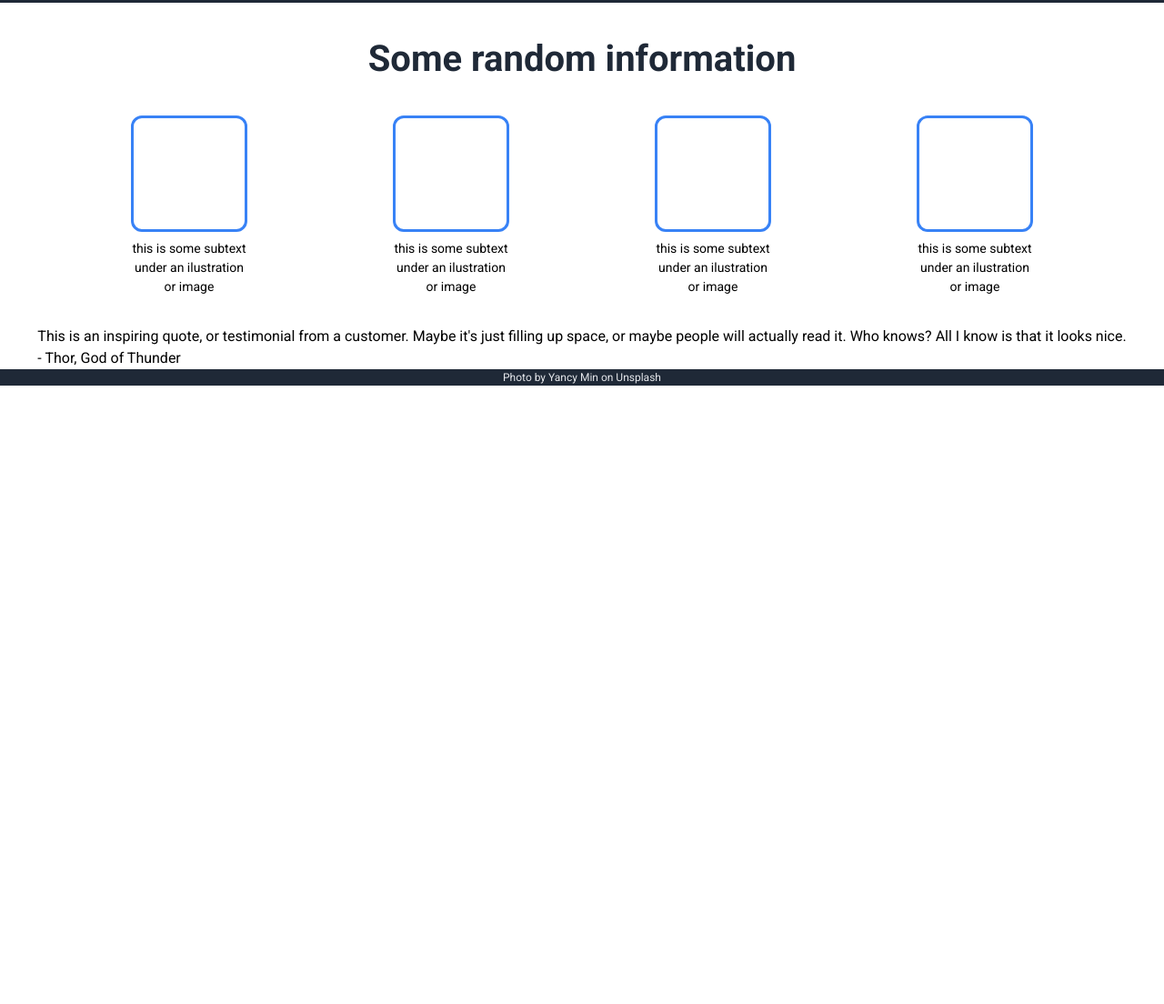
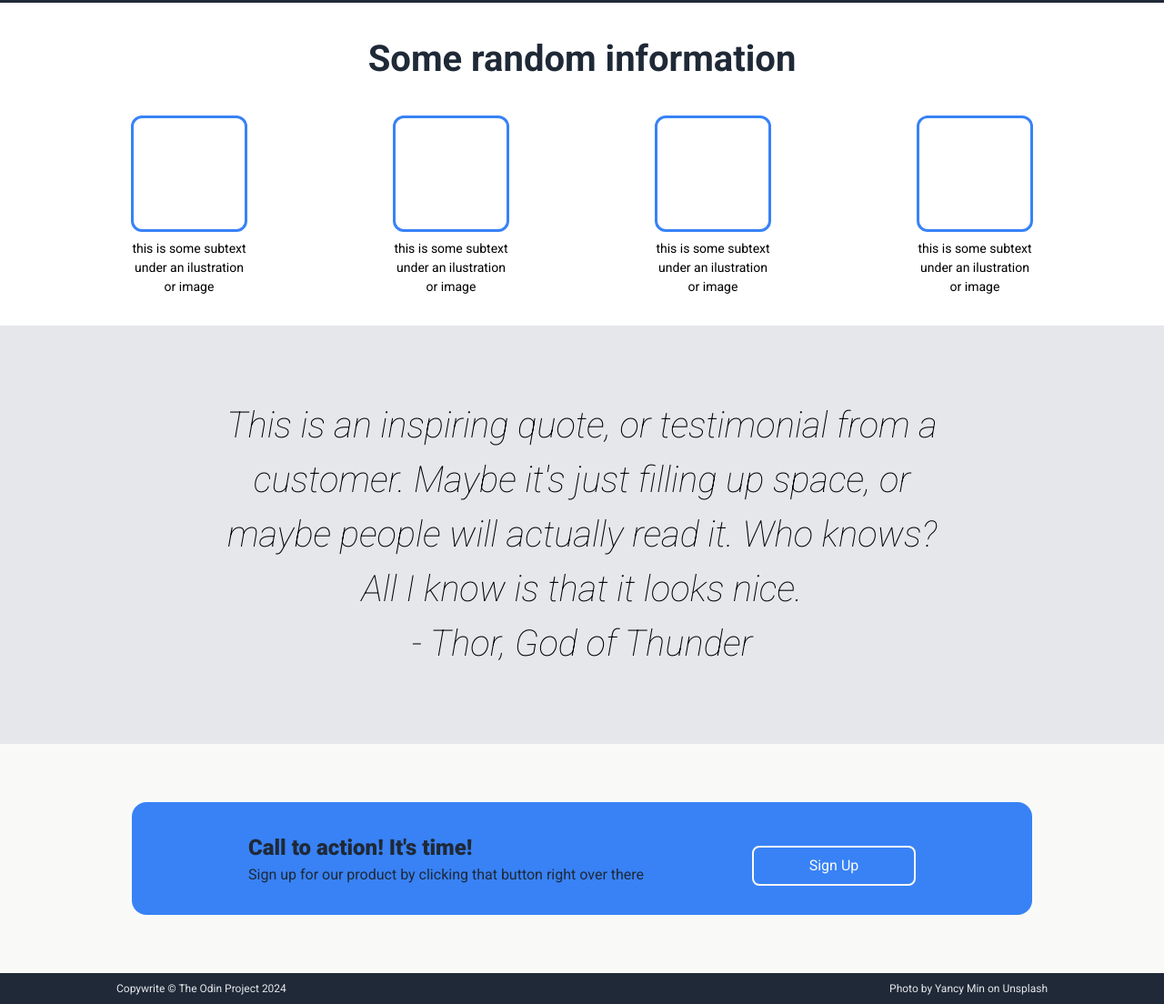
Before and after one commit to SimonMcCaffery/TOP-project-landingpage, a plain HTML site: page index.html in a window 1280 px wide. Shown: the part 666-1770 px from the top of the page at 91% size. Before the commit the page ends 1090 px from the top, so only its background shows below. Drawn offline with Linux system fonts and the light colour scheme.

Commit message:
Finished assignment
Complete styling, added the call to action section and finished the footer.

Added a README with a bit of reflection on the process.

```diff
--- a/index.html
+++ b/index.html
@@ -59,7 +59,6 @@
         </div>
       </div>
     </div>
-
     <div class="testimonial-banner">
       <p class="Quotation">
         This is an inspiring quote, or testimonial from a customer. Maybe it's
@@ -69,8 +68,22 @@
       <p class="attribution">- Thor, God of Thunder</p>
     </div>
 
+    <div class="cta-banner">
+      <div class="cta-bg">
+        <div class="cta-content">
+          <div class="cta-text">
+            <h3 class="cta-header">Call to action! It's time!</h>
+            <p class="cta-p">Sign up for our product by clicking that button right over there</p>
+          </div>
+          <div class="btn">Sign Up</div>
+        </div>
+      </div>
+    </div>
+
     <div class="footer">
-      <p class="attributions" >
+
+      <p>Copywrite © The Odin Project 2024</p>
+      <p class="attributions">
         Photo by
         <a
           href="https://unsplash.com/@yancymin?utm_content=creditCopyText&utm_medium=referral&utm_source=unsplash"
--- a/style.css
+++ b/style.css
@@ -109,11 +109,11 @@ body {
 h1 {
   font-size: var(--fs-48px);
   font-weight: var(--fw-900);
-  line-height: .9;
+  line-height: 0.9;
   text-transform: capitalize;
 }
 
-h2{
+h2 {
   color: var(--info-clr);
   font-size: var(--fs-36px);
 }
@@ -175,9 +175,10 @@ a:visited {
   padding: 0.5rem 0;
   cursor: pointer;
   transition: all 0.5s ease-in-out;
+  color: var(--hero-clr);
 }
 
-.btn:hover{
+.btn:hover {
   background-color: var(--hero-clr);
   color: var(--cta-bg);
 }
@@ -190,16 +191,7 @@ a:visited {
   filter: drop-shadow(-0.25em -0.25em 0.075em var(--test-bg));
 }
 
-.footer {
-  color: var(--link-clr);
-  display: flex;
-  justify-content: center;
-  width: 100%;
-  background-color: var(--dark-bg);
-  font-size: 0.75rem;
-}
-
-.middle-banner{
+.middle-banner {
   display: flex;
   flex-direction: column;
   padding: 2rem 0;
@@ -207,23 +199,96 @@ a:visited {
   align-items: center;
   gap: 2rem;
 }
-.cards{
+.cards {
   display: flex;
   gap: 10rem;
 }
-.image-info-card{
+.image-info-card {
   display: flex;
   flex-direction: column;
   justify-content: center;
   align-items: center;
   width: 8rem;
   text-align: center;
-  font-size: .875rem;
+  font-size: 0.875rem;
   gap: 0.5rem;
 }
-.square{
+.square {
   width: 8rem;
   height: 8rem;
   border: 3px solid var(--cta-bg);
-  border-radius: .75rem;
+  border-radius: 0.75rem;
 }
+
+.testimonial-banner {
+  width: 100%;
+  display: flex;
+  flex-direction: column;
+  justify-content: center;
+  align-items: center;
+  font-size: var(--fs-36px);
+  padding: 5rem 15rem;
+  font-style: italic;
+  font-weight: 200;
+  background-color: var(--test-bg);
+  text-align: center;
+}
+
+.cta-banner {
+  display: flex;
+  width: 100%;
+  background-color: var(--hero-clr);
+  justify-content: center;
+  align-items: center;
+}
+
+.cta-bg {
+  width: 61.875rem;
+  background-color: var(--cta-bg);
+  margin: 4rem 0;
+  padding: 2rem 8rem;
+  border-radius: 1rem;
+}
+
+.cta-content {
+  justify-content: space-between;
+  align-items: center;
+  display: flex;
+}
+
+.cta-text {
+  display: flex;
+  flex-direction: column;
+  gap: 0.5rem;
+  color: var(--dark-bg);
+}
+
+.cta-header {
+  font-size: var(--fs-24px);
+  font-weight: var(--fw-900);
+}
+
+.cta-p {
+  font-size: var(--fs-16);
+  font-weight: 400;
+}
+
+.cta-content .btn {
+  border: 0.125rem solid var(--hero-clr);
+  text-align: center;
+}
+
+.footer {
+  color: var(--link-clr);
+  display: flex;
+  justify-content: space-between;
+  width: 100%;
+  background-color: var(--dark-bg);
+  font-size: 0.75rem;
+  padding: 0.5rem 8rem;
+}
+
+.attributions {
+  font-weight: var(--fw-400);
+  font-style: normal;
+}
```
Also changed, not shown: 1 other file.
